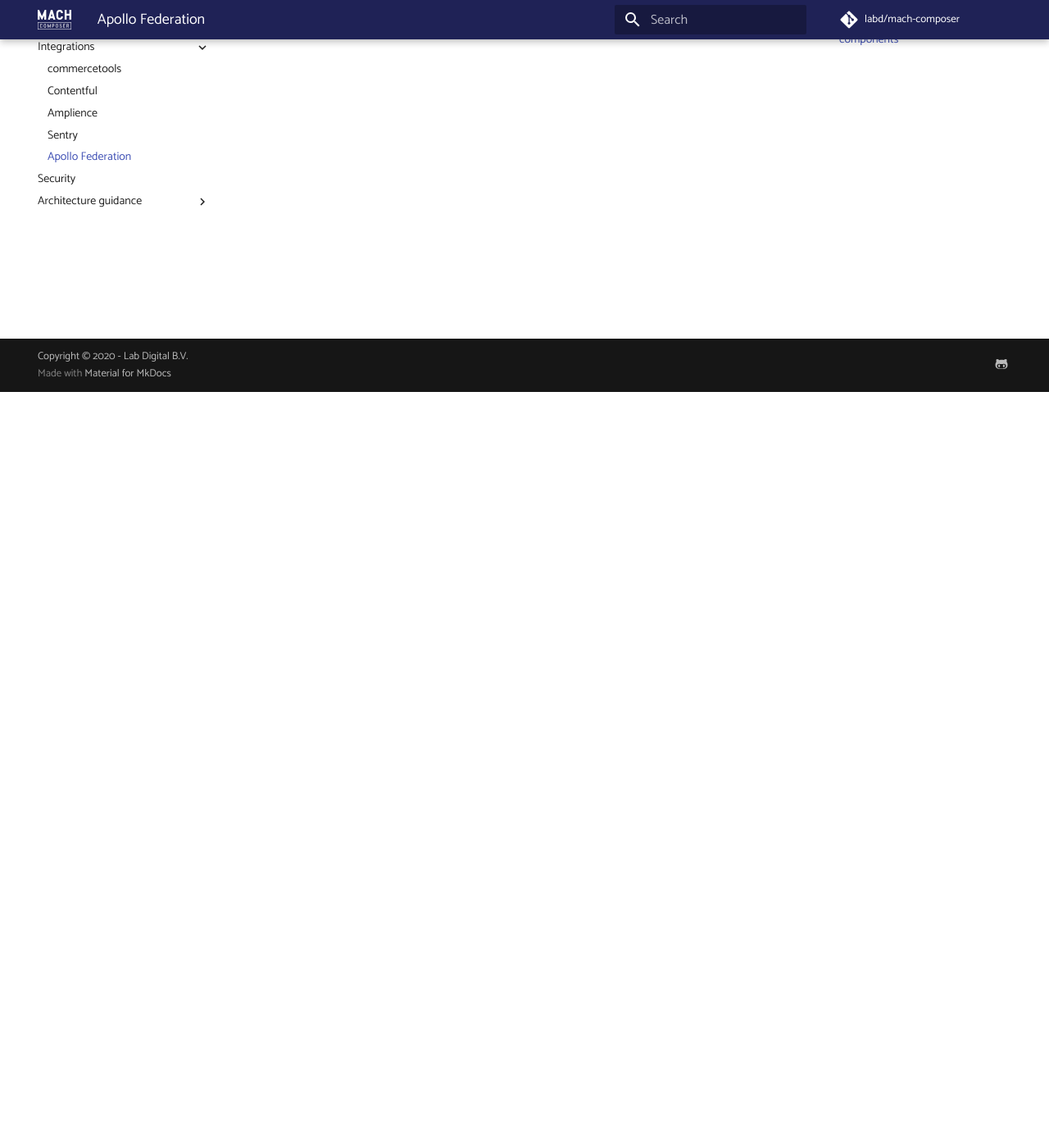
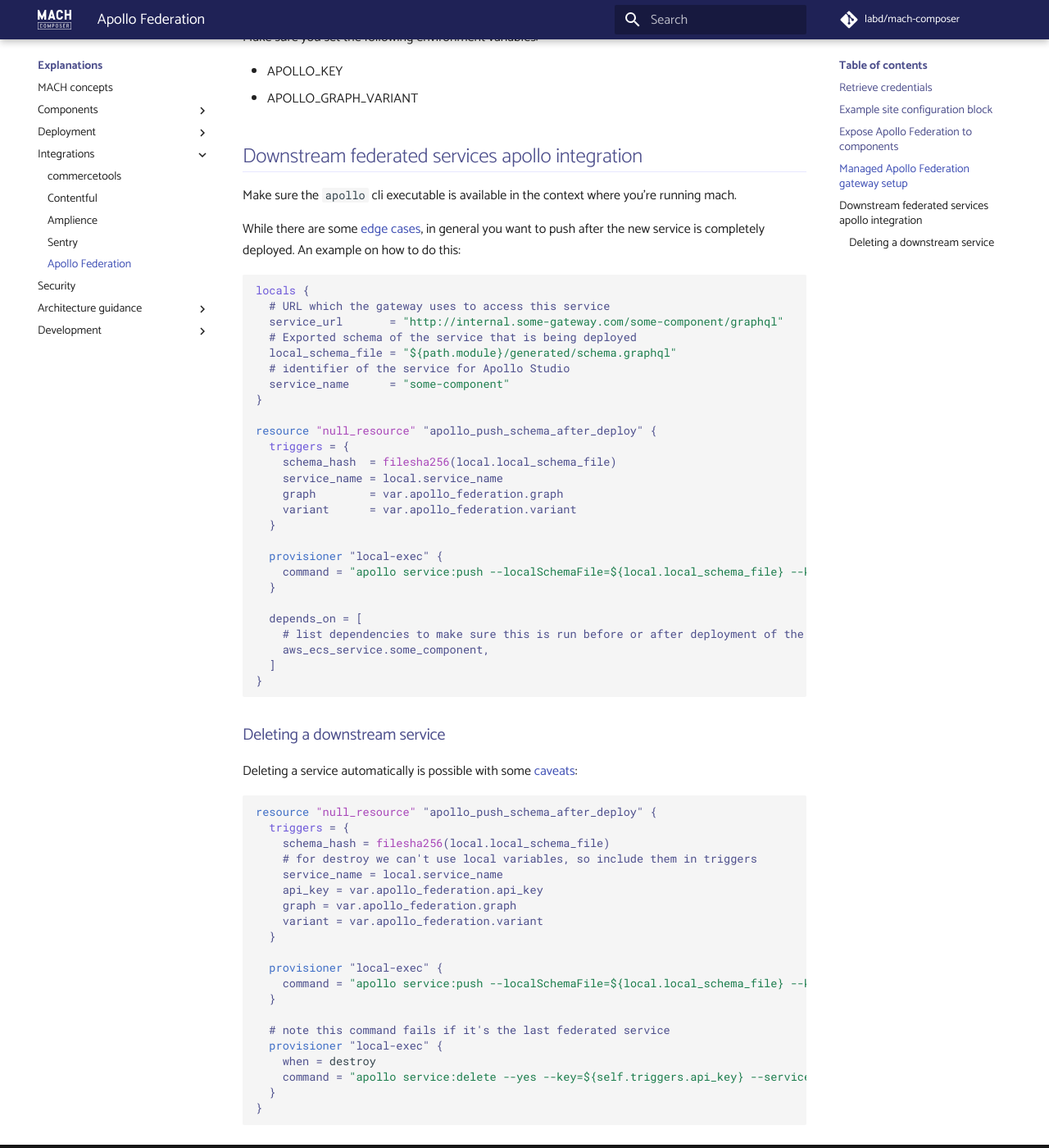
Before and after one commit to mach-composer/mach-composer-cli, an MkDocs documentation site: the page built from docs/src/topics/integrations/apollo_federation.md, in a window 1280 px wide and 1400 px high, scrolled down 922 px. Shown: the whole window at 82% size. Built offline with MkDocs 1.6.1 and Material for MkDocs 9.7.7, drawn with Linux system fonts in a browser that asks for light colours; a script that is not in the unit is left out; comment, search, counter and statistics services are not loaded; some of the changed text lies outside the part shown.

Commit message:
feat(apollo federation): Improve documentation
Add automated delete option and improve push schema TF code.

````diff
--- a/docs/src/topics/integrations/apollo_federation.md
+++ b/docs/src/topics/integrations/apollo_federation.md
@@ -8,7 +8,7 @@
 
 The *graph* setting can be determined from the **APOLLO_KEY** string, use the name between the two `:` characters.
 
-## Example configuration block
+## Example site configuration block
 
 An example site block:
 
@@ -24,3 +24,73 @@
 MACH needs to know what components want to use the Apollo Federation configuration.<br>
 For this you need to include `apollo_federation` to the list of integrations.<br>
 When doing so, MACH expects the component to have one variable `apollo_federation` defined ([more info](../../reference/components/structure.md#apollo federation))
+
+## Managed Apollo Federation gateway setup
+
+Make sure you set the following environment variables:
+
+- APOLLO_KEY
+- APOLLO_GRAPH_VARIANT
+
+## Downstream federated services apollo integration
+
+Make sure the `apollo` cli executable is available in the context where you're running mach.
+
+While there are some [edge cases](https://www.apollographql.com/docs/federation/managed-federation/deployment/#pushing-configuration-updates-safely),
+in general you want to push after the new service is completely deployed. An example on how to do this:
+
+```terraform
+locals {
+  # URL which the gateway uses to access this service
+  service_url       = "http://internal.some-gateway.com/some-component/graphql"
+  # Exported schema of the service that is being deployed
+  local_schema_file = "${path.module}/generated/schema.graphql"
+  # identifier of the service for Apollo Studio
+  service_name      = "some-component"
+}
+
+resource "null_resource" "apollo_push_schema_after_deploy" {
+  triggers = {
+    schema_hash  = filesha256(local.local_schema_file)
+    service_name = local.service_name
+    graph        = var.apollo_federation.graph
+    variant      = var.apollo_federation.variant
+  }
+
+  provisioner "local-exec" {
+    command = "apollo service:push --localSchemaFile=${local.local_schema_file} --key=${var.apollo_federation.api_key} --graph=${var.apollo_federation.graph} --variant=${var.apollo_federation.graph_variant} --serviceName=${local.serviceName} --serviceURL=${local.service_url}"
+  }
+
+  depends_on = [
+    # list dependencies to make sure this is run before or after deployment of the service, f.e. an ecs service
+    aws_ecs_service.some_component,
+  ]
+}
+```
+
+### Deleting a downstream service
+
+Deleting a service automatically is possible with some [caveats](https://github.com/apollographql/apollo-tooling/issues/2115):
+
+```terraform
+resource "null_resource" "apollo_push_schema_after_deploy" {
+  triggers = {
+    schema_hash = filesha256(local.local_schema_file)
+    # for destroy we can't use local variables, so include them in triggers
+    service_name = local.service_name
+    api_key = var.apollo_federation.api_key
+    graph = var.apollo_federation.graph
+    variant = var.apollo_federation.variant
+  }
+
+  provisioner "local-exec" {
+    command = "apollo service:push --localSchemaFile=${local.local_schema_file} --key=${var.apollo_federation.api_key} --graph=${var.apollo_federation.graph} --variant=${var.apollo_federation.graph_variant} --serviceName=${local.serviceName} --serviceURL=${local.service_url}"
+  }
+
+  # note this command fails if it's the last federated service
+  provisioner "local-exec" {
+    when = destroy
+    command = "apollo service:delete --yes --key=${self.triggers.api_key} --serviceName=${self.triggers.service_name} --variant=${self.triggers.variant} || true"
+  }
+}
+```
````
